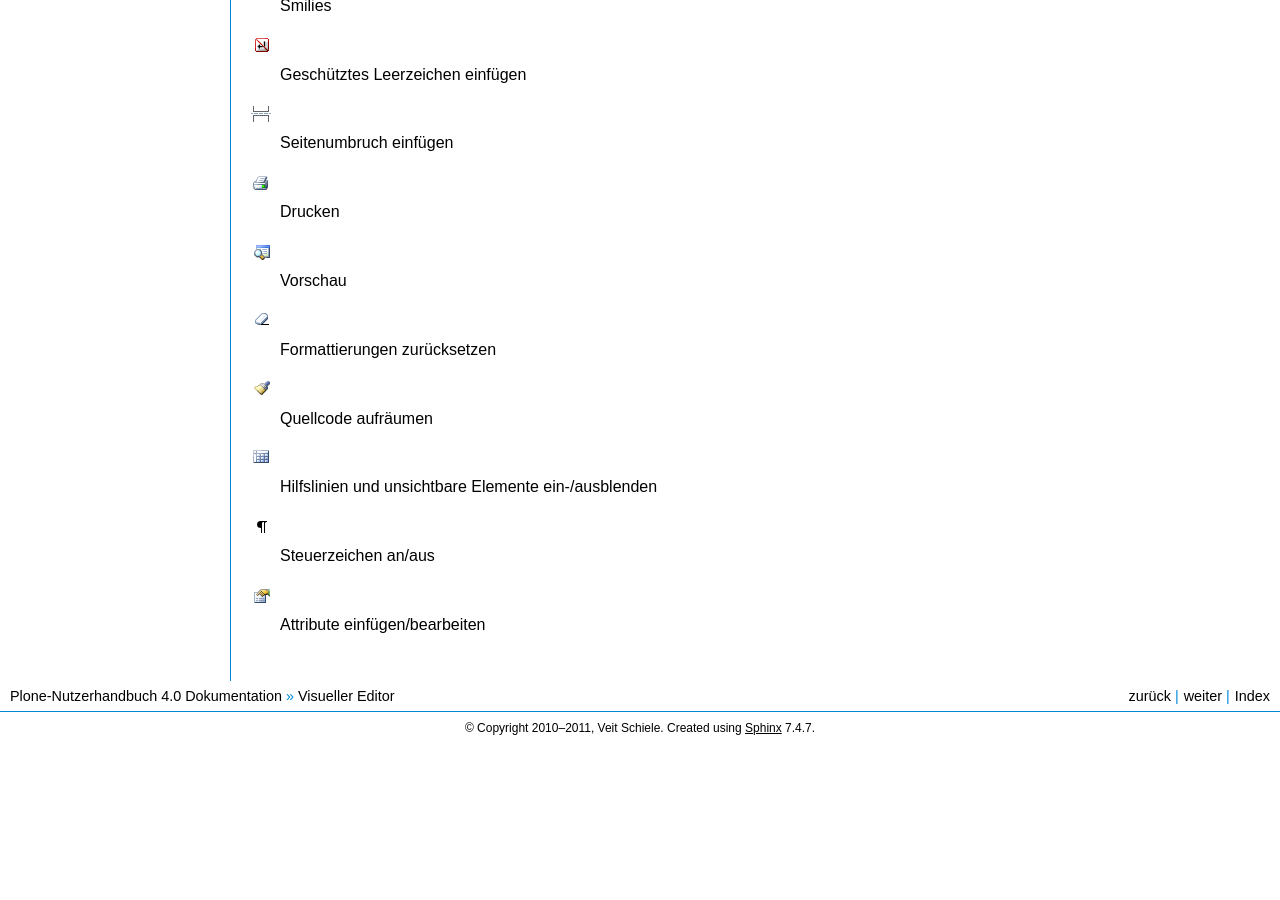
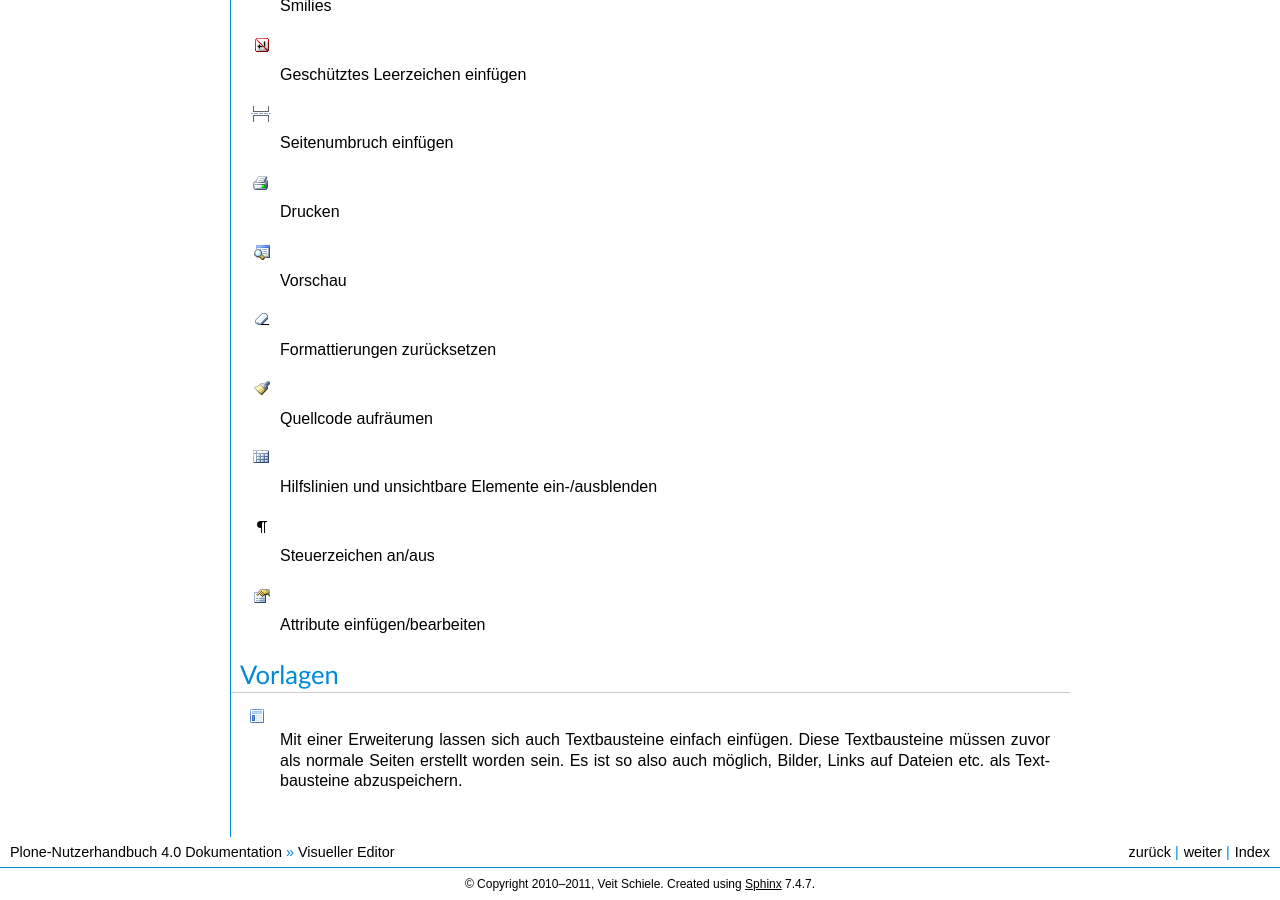
Before and after one commit to veit/plone-nutzerhandbuch, a Sphinx documentation site: the page built from source/visueller-editor-tinymce/index.rst, in a window 1280 px wide and 900 px high, scrolled down 11036 px. Built offline with Sphinx 7.4.7, drawn with Linux system fonts in a browser that asks for light colours; before the commit the page ends 11780 px from its top, so only the background shows below that.

Commit message:
Added TinyMCE Templates Support

```diff
--- a/source/visueller-editor-tinymce/index.rst
+++ b/source/visueller-editor-tinymce/index.rst
@@ -360,6 +360,12 @@ Folgende weitere Funktionen lassen sich vom Verwalter der Website hinzufügen:
 |Attribute einfügen/bearbeiten|
  Attribute einfügen/bearbeiten
 
+Vorlagen
+--------
+
+|Inhalte aus Vorlagen einfügen|
+ Mit einer Erweiterung lassen sich auch Textbausteine einfach einfügen. Diese Textbausteine müssen zuvor als normale Seiten erstellt worden sein. Es ist so also auch möglich, Bilder, Links auf Dateien etc. als Textbausteine abzuspeichern.
+
 .. |TinyMCE| image:: tinymce.png
    :width: 400px
    :target: ../_images/tinymce.png
@@ -436,3 +442,4 @@ Folgende weitere Funktionen lassen sich vom Verwalter der Website hinzufügen:
 .. |Hilfslinien und unsichtbare Elemente ein-/ausblenden| image:: hilfslinien-ein-ausblenden.png
 .. |Steuerzeichen an/aus| image:: steuerzeichen-an-aus.png
 .. |Attribute einfügen/bearbeiten| image:: attribute-einfuegen-bearbeiten.png
+.. |Inhalte aus Vorlagen einfügen| image:: vorlagen.png
```
Also changed, not shown: source/visueller-editor-tinymce/vorlagen.png (added).
